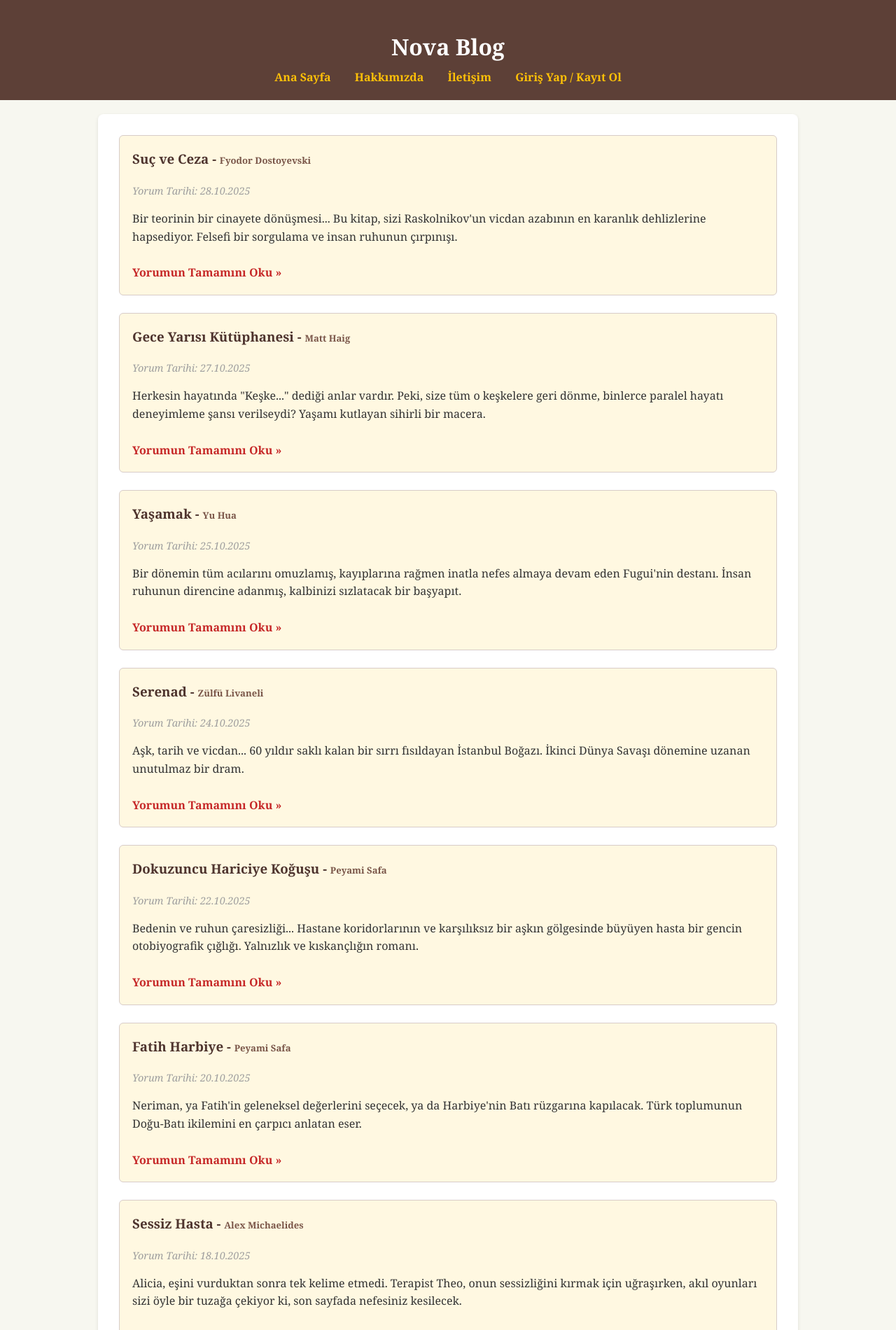
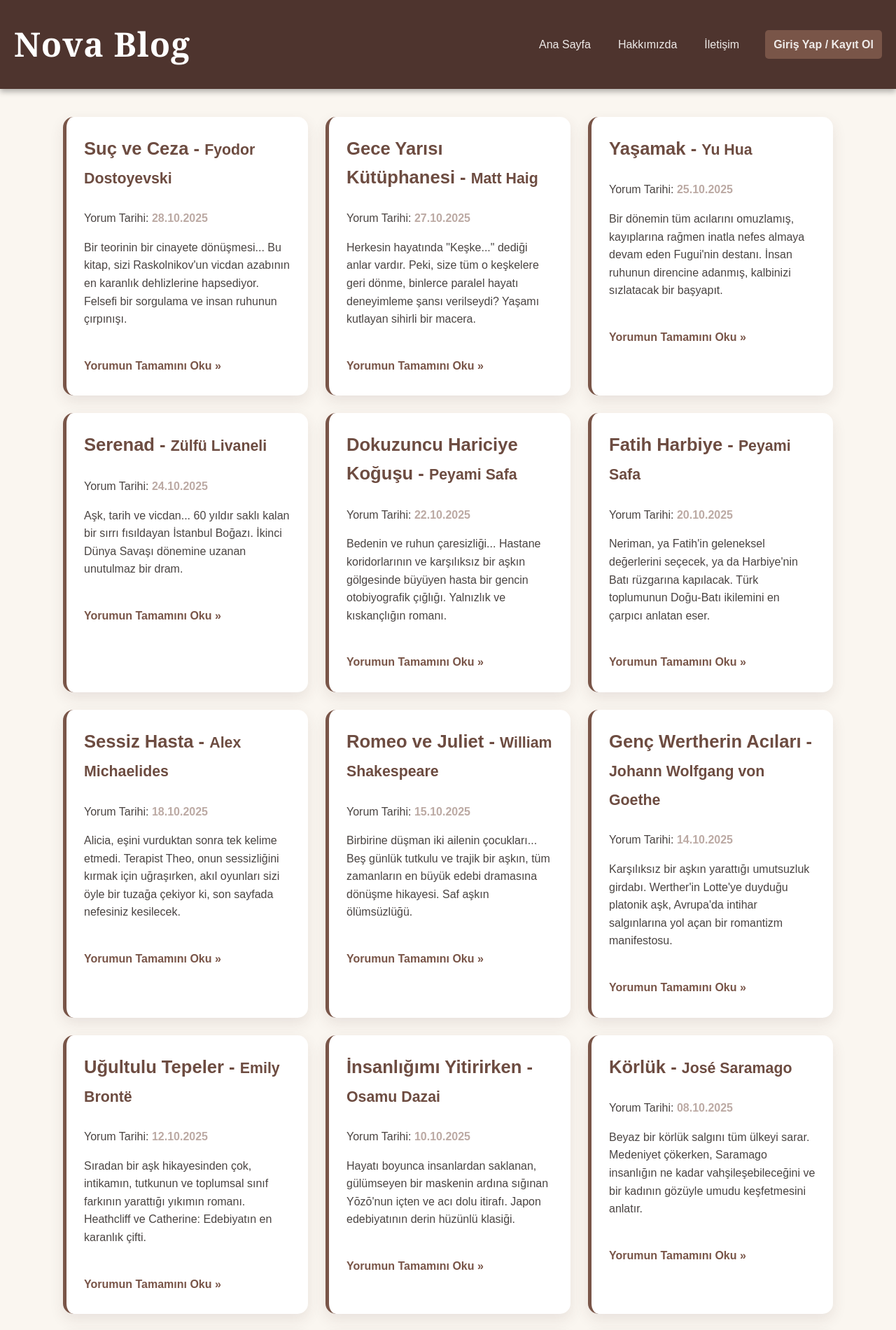
Before and after one commit to arbuk/NovaBlog, a PHP site: page / in a window 1280 px wide. Shown: the top 1900 px of the page at 70% size. Run offline with PHP 8.4, Linux system fonts and the light colour scheme.

Commit message:
Update style.css
Updated styles for body, header, and footer. Enhanced layout and responsiveness for various elements.

```diff
--- a/style.css
+++ b/style.css
@@ -1,114 +1,278 @@
 body {
-    font-family: 'Georgia', serif;
+    font-family: 'Arial', sans-serif;
+    line-height: 1.6;
     margin: 0;
     padding: 0;
-    background-color: #f7f7f0;
-    color: #333;
-    line-height: 1.6;
+    background-color: #FAF6F0;
+    color: #4A4442;
+    transition: background-color 0.5s;
 }
 
 .container {
-    width: 80%;
+    width: 95%;
+    max-width: 1100px;
     margin: 20px auto;
-    max-width: 1000px;
+    padding: 0 15px;
+}
+
+h2 {
+    color: #795548;
+    border-bottom: 3px solid #BCAAA4;
+    padding-bottom: 10px;
+    margin-top: 30px;
+    font-weight: 700;
 }
 
 
+
 .site-header {
-    background-color: #5d4037;
+    background-color: #4E342E;
     color: white;
-    padding: 20px 0;
+    padding: 25px 0;
     text-align: center;
+    box-shadow: 0 4px 8px rgba(0, 0, 0, 0.3);
+
+    display: flex;
+    justify-content: space-around;
+    align-items: center;
 }
 
 .site-header h1 {
-    margin-bottom: 5px;
+    margin: 0;
+    font-size: 3em;
+    font-family: 'Georgia', serif;
+    font-weight: 800;
+    letter-spacing: 1px;
+    flex-grow: 1;
+    text-align: left;
+    padding-left: 20px;
+}
+
+.site-header nav {
+    margin-top: 0;
+    display: flex;
+    align-items: center;
+    gap: 15px;
+    padding-right: 20px;
 }
 
 .site-header nav a {
-    color: #ffc107;
+    color: #EFEBE9;
     text-decoration: none;
-    margin: 0 15px;
-    font-weight: bold;
+    padding: 8px 12px;
+    transition: background-color 0.3s;
+    border-radius: 5px;
 }
 
 .site-header nav a:hover {
-    text-decoration: underline;
+    background-color: #6D4C41;
+    color: white;
 }
 
 
-.posts-list, .review-detail, .static-content {
-    background-color: white;
-    padding: 30px;
-    border-radius: 8px;
-    box-shadow: 0 2px 5px rgba(0, 0, 0, 0.1);
+.auth-button {
+    padding: 8px 15px;
+    border-radius: 5px;
+    text-decoration: none;
+    font-weight: bold;
+    transition: background-color 0.3s ease;
+    margin-left: 10px;
+}
+.login-button {
+    background-color: #795548;
+    color: white;
+}
+.login-button:hover {
+    background-color: #6D4C41;
+}
+.logout-button {
+    background-color: #BCAAA4;
+    color: #4A4442;
+}
+.logout-button:hover {
+    background-color: #A1887F;
 }
 
 
+
+
+.posts-list {
+    display: grid;
+    grid-template-columns: repeat(auto-fit, minmax(300px, 1fr));
+    gap: 25px;
+    padding-top: 20px;
+}
+
 .blog-post {
-    border: 1px solid #d7ccc8;
-    background-color: #fff8e1;
-    padding: 18px;
-    margin-bottom: 25px;
-    border-radius: 6px;
-    transition: transform 0.3s;
+    background-color: white;
+    padding: 25px;
+    border-radius: 15px;
+    box-shadow: 0 8px 20px rgba(78, 52, 46, 0.1);
+    transition: transform 0.4s ease-out;
+    border-left: 5px solid #795548;
 }
 
 .blog-post:hover {
-    transform: translateY(-3px);
+    transform: translateY(-8px);
+    box-shadow: 0 12px 30px rgba(78, 52, 46, 0.2);
 }
 
 .blog-post h3 {
-    color: #4e342e;
     margin-top: 0;
+    font-size: 1.6em;
+    color: #6D4C41;
 }
 
-.blog-post h3 small {
-    font-size: 0.7em;
-    color: #795548;
-}
-
-.post-meta {
-    font-style: italic;
-    font-size: 0.9em;
-    color: #9e9e9e;
-    margin-bottom: 10px;
+.post-meta span {
+    font-weight: 600;
+    color: #BCAAA4;
 }
 
 .read-more {
     display: inline-block;
-    color: #c62828;
+    margin-top: 20px;
+    color: #795548;
     text-decoration: none;
     font-weight: bold;
-    margin-top: 10px;
-}
-
-.read-more:hover {
-    text-decoration: underline;
+    padding: 5px 0;
 }
 
 
-.review-detail h2 {
-    color: #4e342e;
-    border-bottom: 2px solid #ccc;
-    padding-bottom: 10px;
+
+.review-detail, .static-content {
+    background-color: white;
+    padding: 40px;
+    border-radius: 12px;
+    box-shadow: 0 6px 15px rgba(0, 0, 0, 0.1);
+    text-align: justify;
 }
 
-.review-detail .back-link {
-    display: block;
+.back-link {
+    display: inline-block;
+    margin-bottom: 25px;
+    color: #795548;
+    font-weight: bold;
+}
+
+
+
+.login-form {
+    max-width: 450px;
+    margin: 80px auto;
+    padding: 40px;
+    background-color: #FFFFFF;
+    border-radius: 15px;
+    box-shadow: 0 10px 30px rgba(78, 52, 46, 0.3);
+    text-align: center;
+    border-top: 8px solid #795548;
+}
+
+.login-form h2 {
+    color: #795548;
+    border-bottom: none;
+    margin-bottom: 30px;
+}
+
+.login-form input, .login-form button {
+    width: 100%;
+    padding: 15px;
     margin-bottom: 20px;
-    font-weight: bold;
-    color: #5d4037;
-    text-decoration: none;
+    border-radius: 8px;
+    box-sizing: border-box;
+    font-size: 1em;
 }
+
+.login-form input {
+    border: 1px solid #BCAAA4;
+}
+
+.login-form button {
+    background-color: #795548;
+    color: white;
+    border: none;
+    font-weight: 600;
+    transition: background-color 0.3s;
+}
+
+.login-form button:hover {
+    background-color: #6D4C41;
+}
+
 
 
 .site-footer {
     text-align: center;
-    padding: 15px 0;
+    padding: 25px 0;
+    margin-top: 40px;
+    background-color: #4E342E;
+    color: #EFEBE9;
+    box-shadow: 0 -2px 5px rgba(0, 0, 0, 0.1);
+}
+
+
+.form-style-modern {
+    max-width: 450px;
+    margin: 30px auto;
+    padding: 30px;
+    background-color: #ffffff;
+    border-radius: 12px;
+    box-shadow: 0 10px 25px rgba(0, 0, 0, 0.1);
+}
+
+.form-group {
+    margin-bottom: 20px;
+}
+
+.form-group label {
+    display: block;
+    margin-bottom: 8px;
+    font-weight: bold;
+    color: #4A4442;
+}
+
+
+.form-input {
+    width: 100%;
+    padding: 12px 15px;
+    border: 1px solid #BCAAA4;
+    border-radius: 8px;
+    box-sizing: border-box;
+    font-size: 16px;
+    transition: border-color 0.3s, box-shadow 0.3s;
+}
+
+
+.form-input:focus {
+    border-color: #795548;
+    box-shadow: 0 0 8px rgba(121, 85, 72, 0.4);
+    outline: none;
+}
+
+
+.submit-button {
+    width: 100%;
+    padding: 15px;
+    background-color: #795548;
+    color: white;
+    border: none;
+    border-radius: 8px;
+    cursor: pointer;
+    font-size: 18px;
+    font-weight: bold;
+    transition: background-color 0.3s;
+}
+
+.submit-button:hover {
+    background-color: #6D4C41;
+}
+
+
+.link-secondary {
+    color: #795548;
+    text-decoration: none;
+    font-weight: bold;
+}
+.mt-20 {
     margin-top: 20px;
-    background-color: #5d4037;
-    color: white;
-    font-size: 0.9em;
-
+    text-align: center;
 }
```
